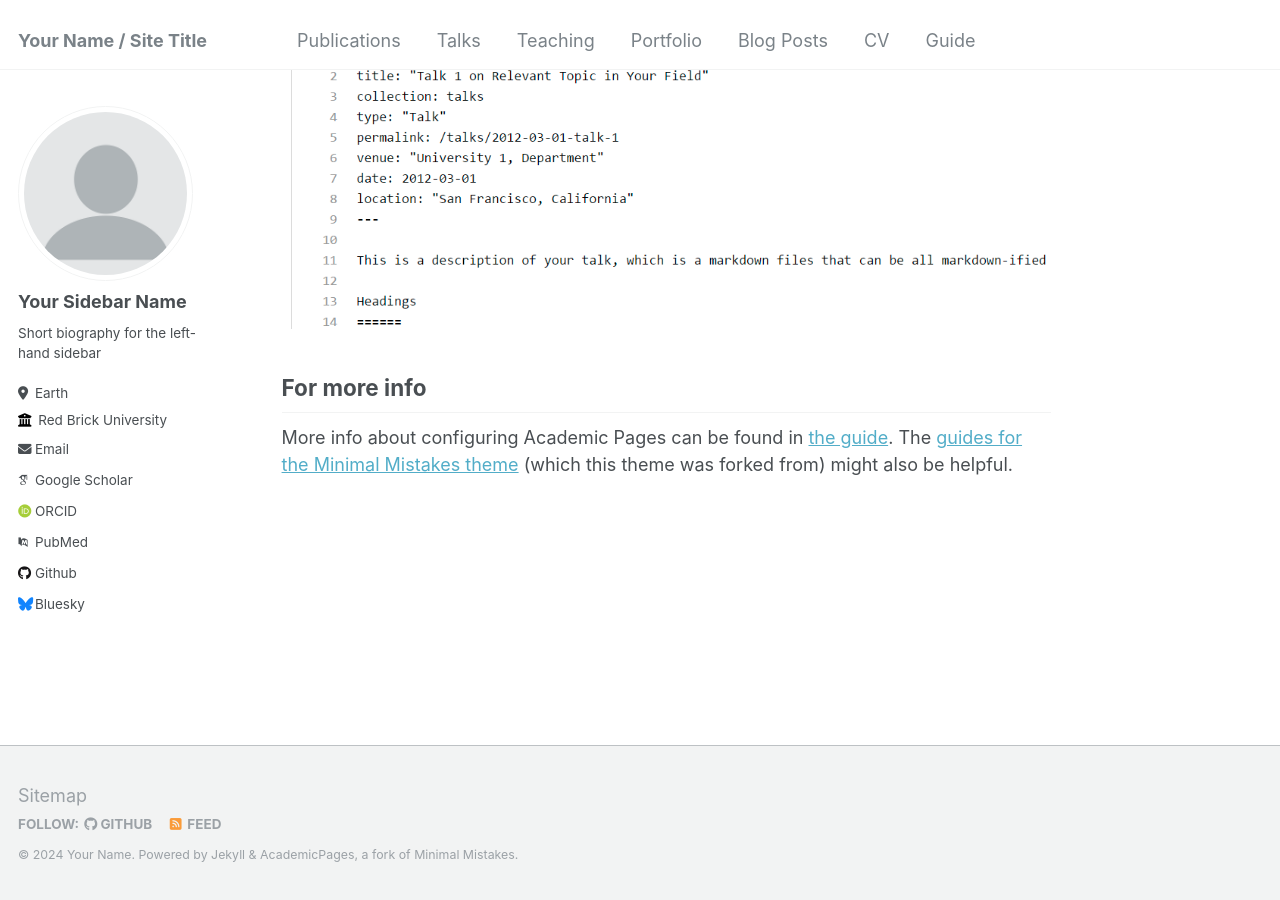
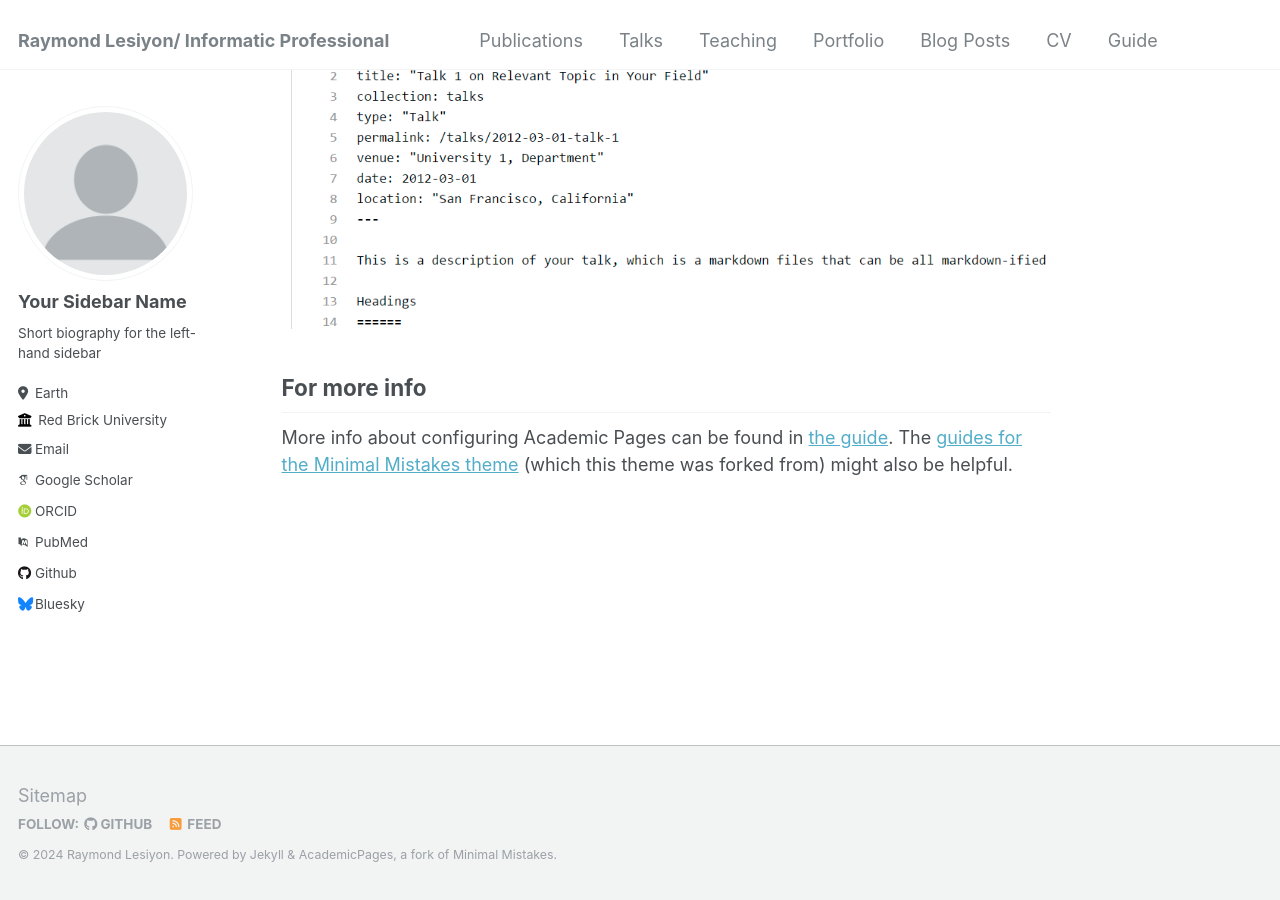
Before and after one commit to rlesiyon/raymondlesiyon, a Jekyll site: the page built from _pages/about.md, in a window 1280 px wide and 900 px high, scrolled down 2660 px. Built offline with Jekyll 4.4.1, drawn with Linux system fonts in a browser that asks for light colours; some web fonts are replaced.

Commit message:
Update _config.yml

```diff
--- a/_config.yml
+++ b/_config.yml
@@ -8,11 +8,11 @@
 
 # Basic Site Settings
 locale                   : "en-US"
-title                    : "Your Name / Site Title"
+title                    : "Raymond Lesiyon/ Informatic Professional"
 title_separator          : "-"
-name                     : &name "Your Name"
-description              : &description "personal description"
-url                      : https://academicpages.github.io # the base hostname & protocol for your site e.g. "https://mmistakes.github.io"
+name                     : &name "Raymond Lesiyon"
+description              : &description "Passionate in applying ML methods to solve biologic/healthcare related questions"
+url                      :  # the base hostname & protocol for your site e.g. "https://mmistakes.github.io"
 baseurl                  : "" # the subpath of your site, e.g. "/blog"
 repository               : "academicpages/academicpages.github.io"
 
```
